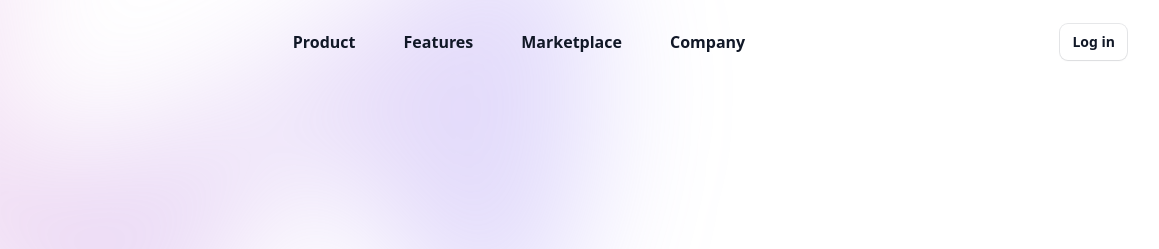
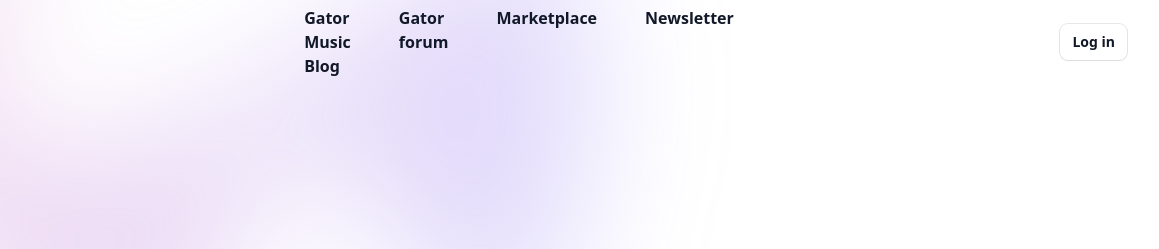
Before and after one commit to JC306010/Projects, a plain HTML site: page index.html in a window 1280 px wide. Shown: the top 249 px of the page, 121-1280 px from the left. Drawn offline with nearby package versions, Linux system fonts and the light colour scheme.

Commit message:
changed headings

```diff
--- a/index.html
+++ b/index.html
@@ -38,13 +38,13 @@
                     </button>
                 </div>
                 <div class="hidden lg:flex lg:min-w-0 lg:flex-1 lg:justify-center lg:gap-x-12">
-                    <a href="#" class="font-semibold text-gray-900 hover:text-gray-900">Product</a>
+                    <a href="#" class="font-semibold text-gray-900 hover:text-gray-900">Gator Music Blog</a>
 
-                    <a href="#" class="font-semibold text-gray-900 hover:text-gray-900">Features</a>
+                    <a href="#" class="font-semibold text-gray-900 hover:text-gray-900">Gator forum</a>
 
                     <a href="#" class="font-semibold text-gray-900 hover:text-gray-900">Marketplace</a>
 
-                    <a href="#" class="font-semibold text-gray-900 hover:text-gray-900">Company</a>
+                    <a href="#" class="font-semibold text-gray-900 hover:text-gray-900">Newsletter</a>
                 </div>
                 <div class="hidden lg:flex lg:min-w-0 lg:flex-1 lg:justify-end">
                     <a href="#" class="inline-block rounded-lg px-3 py-1.5 text-sm font-semibold leading-6 text-gray-900 shadow-sm ring-1 ring-gray-900/10 hover:ring-gray-900/20">Log in</a>
```
